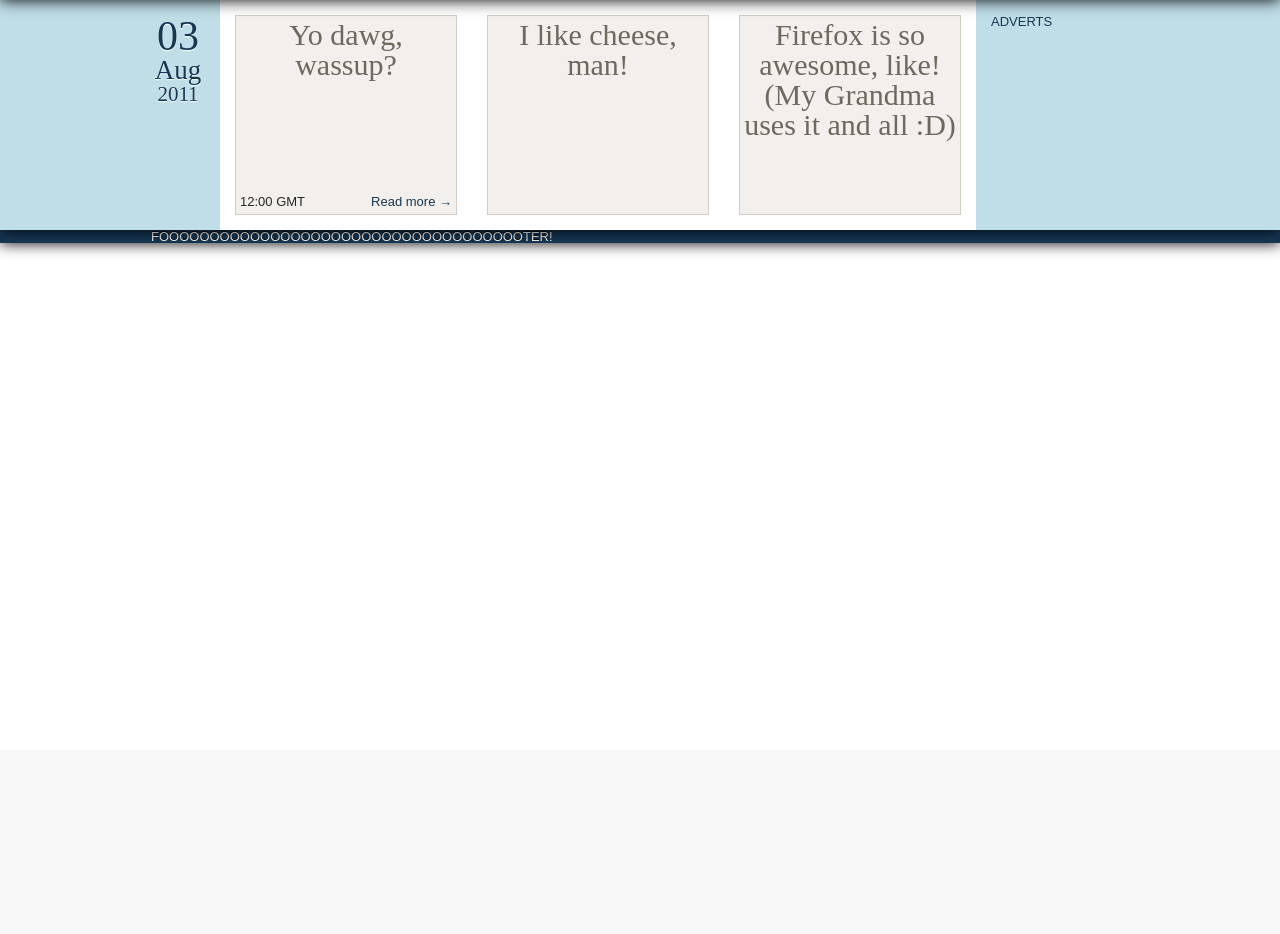
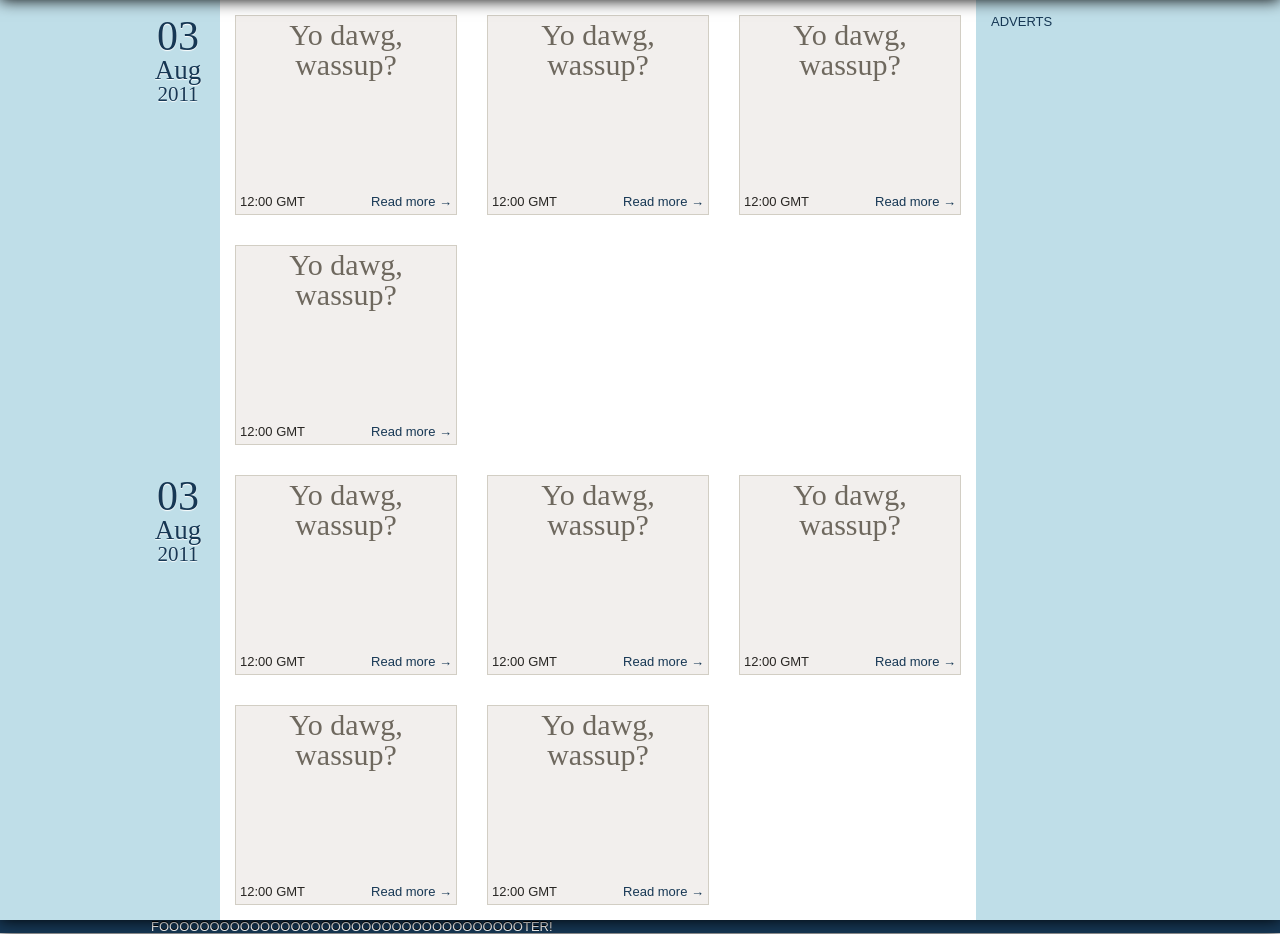
Before and after one commit to TannerFilip/mn-theme, a PHP site: page / in a window 1280 px wide. Shown: the part 50-984 px from the top of the page. Before the commit the page ends 303 px from the top, so only its background shows below. Run offline with PHP 8.4, Linux system fonts and the light colour scheme; style sheets or scripts are compiled from the project's sources.

Commit message:
added tab support on the homepage, and added a demo article

```diff
--- a/css/style.less
+++ b/css/style.less
@@ -89,6 +89,7 @@ div.articles {
 	width: 756px;
 	background: #fff;
 	overflow: hidden;
+	float: left;
 
 	a.title {
 		display: block;
@@ -133,7 +134,7 @@ div.articles {
 		}
 	}
 
-	a.title:hover {
+	a.title:hover, a.title:focus {
 		background: #fff;
 		box-shadow: 0 0 5px 1px #6e685e;
 
--- a/index.html
+++ b/index.html
@@ -30,12 +30,65 @@
 							<time>12:00 GMT</time>
 							<span>Read more &#x2192;</span>
 						</a>
-						<a class="title">
-							<h1>I like cheese, man!</h1>
+						<a class="title" href="#">
+							<h1>Yo dawg, wassup?</h1>
+							<p>Lorem ipsum dolor sit amet, consectetur adipiscing elit. Suspendisse sit amet lectus non enim molestie bibendum sit amet sagittis dolor. Phasellus vel sapien nisl. Nullam convallis sem quis eros interdum porttitor. Donec enim lacus, condimentum vitae fermentum quis, elementum quis lectus. Curabitur in ipsum leo, et bibendum velit. Maecenas vel eleifend orci. Integer vitae turpis ut ante suscipit fermentum. Quisque a sem massa, sed sodales ligula. Suspendisse luctus quam sagittis diam semper eu egestas velit volutpat. Etiam tempus ante at risus hendrerit accumsan. Ut sit amet nibh neque, non bibendum lectus. Vestibulum bibendum semper dui vel sagittis. Suspendisse fringilla congue leo non facilisis. </p>
+							<time>12:00 GMT</time>
+							<span>Read more &#x2192;</span>
 						</a>
-						<a class="title">
-							<h1>Firefox is so awesome, like! (My Grandma uses it and all :D)</h1>
+						<a class="title" href="#">
+							<h1>Yo dawg, wassup?</h1>
+							<p>Lorem ipsum dolor sit amet, consectetur adipiscing elit. Suspendisse sit amet lectus non enim molestie bibendum sit amet sagittis dolor. Phasellus vel sapien nisl. Nullam convallis sem quis eros interdum porttitor. Donec enim lacus, condimentum vitae fermentum quis, elementum quis lectus. Curabitur in ipsum leo, et bibendum velit. Maecenas vel eleifend orci. Integer vitae turpis ut ante suscipit fermentum. Quisque a sem massa, sed sodales ligula. Suspendisse luctus quam sagittis diam semper eu egestas velit volutpat. Etiam tempus ante at risus hendrerit accumsan. Ut sit amet nibh neque, non bibendum lectus. Vestibulum bibendum semper dui vel sagittis. Suspendisse fringilla congue leo non facilisis. </p>
+							<time>12:00 GMT</time>
+							<span>Read more &#x2192;</span>
 						</a>
+						<a class="title" href="#">
+							<h1>Yo dawg, wassup?</h1>
+							<p>Lorem ipsum dolor sit amet, consectetur adipiscing elit. Suspendisse sit amet lectus non enim molestie bibendum sit amet sagittis dolor. Phasellus vel sapien nisl. Nullam convallis sem quis eros interdum porttitor. Donec enim lacus, condimentum vitae fermentum quis, elementum quis lectus. Curabitur in ipsum leo, et bibendum velit. Maecenas vel eleifend orci. Integer vitae turpis ut ante suscipit fermentum. Quisque a sem massa, sed sodales ligula. Suspendisse luctus quam sagittis diam semper eu egestas velit volutpat. Etiam tempus ante at risus hendrerit accumsan. Ut sit amet nibh neque, non bibendum lectus. Vestibulum bibendum semper dui vel sagittis. Suspendisse fringilla congue leo non facilisis. </p>
+							<time>12:00 GMT</time>
+							<span>Read more &#x2192;</span>
+						</a>
+					</div>
+									<div class="left">
+					<aside class="left">
+						<div class="date">
+							<span class="day">03</span>
+							<span class="month">Aug</span>
+							<span class="year">2011</span>
+						</div>
+					</aside>
+					<div class="articles">
+						<a class="title" href="#">
+							<h1>Yo dawg, wassup?</h1>
+							<p>Lorem ipsum dolor sit amet, consectetur adipiscing elit. Suspendisse sit amet lectus non enim molestie bibendum sit amet sagittis dolor. Phasellus vel sapien nisl. Nullam convallis sem quis eros interdum porttitor. Donec enim lacus, condimentum vitae fermentum quis, elementum quis lectus. Curabitur in ipsum leo, et bibendum velit. Maecenas vel eleifend orci. Integer vitae turpis ut ante suscipit fermentum. Quisque a sem massa, sed sodales ligula. Suspendisse luctus quam sagittis diam semper eu egestas velit volutpat. Etiam tempus ante at risus hendrerit accumsan. Ut sit amet nibh neque, non bibendum lectus. Vestibulum bibendum semper dui vel sagittis. Suspendisse fringilla congue leo non facilisis. </p>
+							<time>12:00 GMT</time>
+							<span>Read more &#x2192;</span>
+						</a>
+						<a class="title" href="#">
+							<h1>Yo dawg, wassup?</h1>
+							<p>Lorem ipsum dolor sit amet, consectetur adipiscing elit. Suspendisse sit amet lectus non enim molestie bibendum sit amet sagittis dolor. Phasellus vel sapien nisl. Nullam convallis sem quis eros interdum porttitor. Donec enim lacus, condimentum vitae fermentum quis, elementum quis lectus. Curabitur in ipsum leo, et bibendum velit. Maecenas vel eleifend orci. Integer vitae turpis ut ante suscipit fermentum. Quisque a sem massa, sed sodales ligula. Suspendisse luctus quam sagittis diam semper eu egestas velit volutpat. Etiam tempus ante at risus hendrerit accumsan. Ut sit amet nibh neque, non bibendum lectus. Vestibulum bibendum semper dui vel sagittis. Suspendisse fringilla congue leo non facilisis. </p>
+							<time>12:00 GMT</time>
+							<span>Read more &#x2192;</span>
+						</a>
+						<a class="title" href="#">
+							<h1>Yo dawg, wassup?</h1>
+							<p>Lorem ipsum dolor sit amet, consectetur adipiscing elit. Suspendisse sit amet lectus non enim molestie bibendum sit amet sagittis dolor. Phasellus vel sapien nisl. Nullam convallis sem quis eros interdum porttitor. Donec enim lacus, condimentum vitae fermentum quis, elementum quis lectus. Curabitur in ipsum leo, et bibendum velit. Maecenas vel eleifend orci. Integer vitae turpis ut ante suscipit fermentum. Quisque a sem massa, sed sodales ligula. Suspendisse luctus quam sagittis diam semper eu egestas velit volutpat. Etiam tempus ante at risus hendrerit accumsan. Ut sit amet nibh neque, non bibendum lectus. Vestibulum bibendum semper dui vel sagittis. Suspendisse fringilla congue leo non facilisis. </p>
+							<time>12:00 GMT</time>
+							<span>Read more &#x2192;</span>
+						</a>
+						<a class="title" href="#">
+							<h1>Yo dawg, wassup?</h1>
+							<p>Lorem ipsum dolor sit amet, consectetur adipiscing elit. Suspendisse sit amet lectus non enim molestie bibendum sit amet sagittis dolor. Phasellus vel sapien nisl. Nullam convallis sem quis eros interdum porttitor. Donec enim lacus, condimentum vitae fermentum quis, elementum quis lectus. Curabitur in ipsum leo, et bibendum velit. Maecenas vel eleifend orci. Integer vitae turpis ut ante suscipit fermentum. Quisque a sem massa, sed sodales ligula. Suspendisse luctus quam sagittis diam semper eu egestas velit volutpat. Etiam tempus ante at risus hendrerit accumsan. Ut sit amet nibh neque, non bibendum lectus. Vestibulum bibendum semper dui vel sagittis. Suspendisse fringilla congue leo non facilisis. </p>
+							<time>12:00 GMT</time>
+							<span>Read more &#x2192;</span>
+						</a>
+						<a class="title" href="#">
+							<h1>Yo dawg, wassup?</h1>
+							<p>Lorem ipsum dolor sit amet, consectetur adipiscing elit. Suspendisse sit amet lectus non enim molestie bibendum sit amet sagittis dolor. Phasellus vel sapien nisl. Nullam convallis sem quis eros interdum porttitor. Donec enim lacus, condimentum vitae fermentum quis, elementum quis lectus. Curabitur in ipsum leo, et bibendum velit. Maecenas vel eleifend orci. Integer vitae turpis ut ante suscipit fermentum. Quisque a sem massa, sed sodales ligula. Suspendisse luctus quam sagittis diam semper eu egestas velit volutpat. Etiam tempus ante at risus hendrerit accumsan. Ut sit amet nibh neque, non bibendum lectus. Vestibulum bibendum semper dui vel sagittis. Suspendisse fringilla congue leo non facilisis. </p>
+							<time>12:00 GMT</time>
+							<span>Read more &#x2192;</span>
+						</a>
+					</div>
 					</div>
 				</div>
 				<aside class="right">
```
Also changed, not shown: article.html (added, +48 -0 lines), 1 other file.
